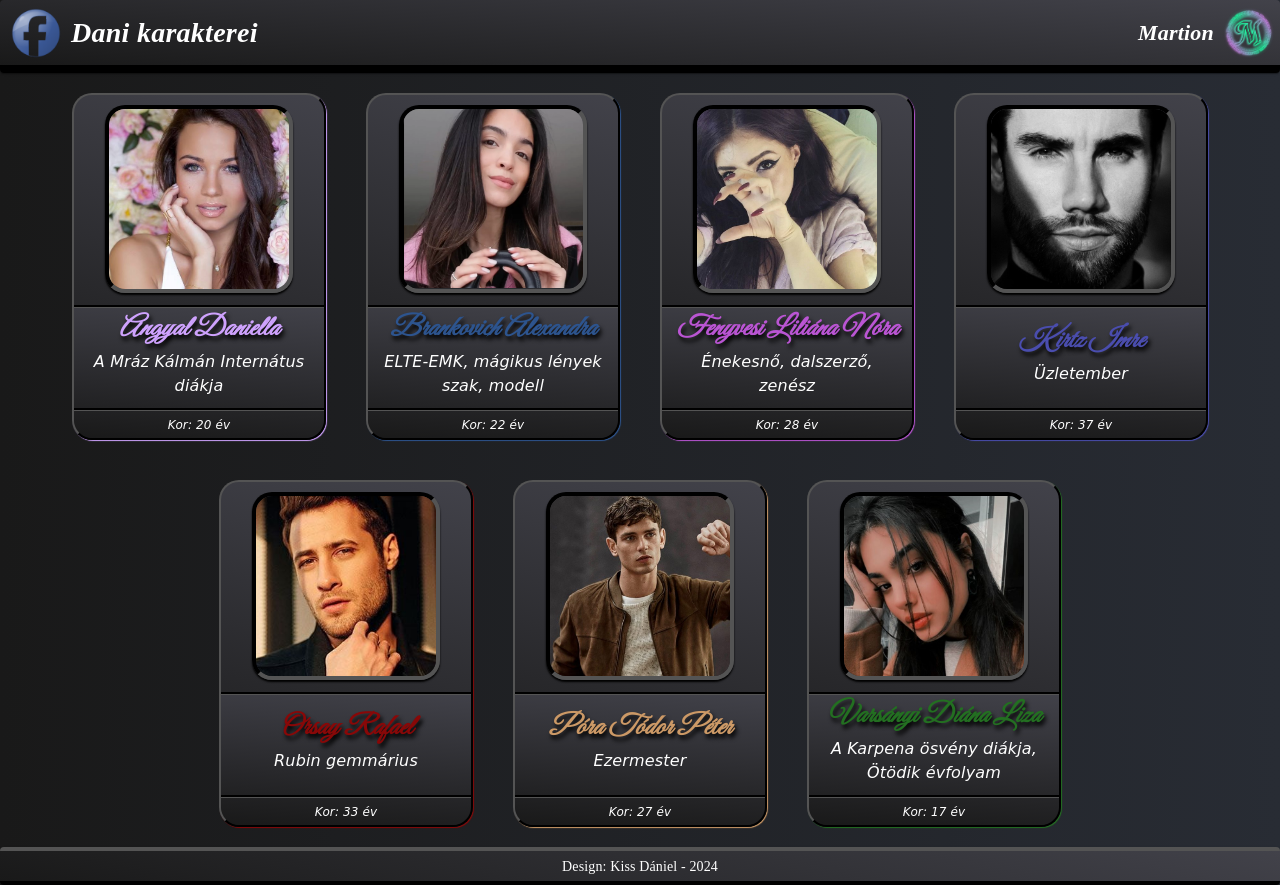
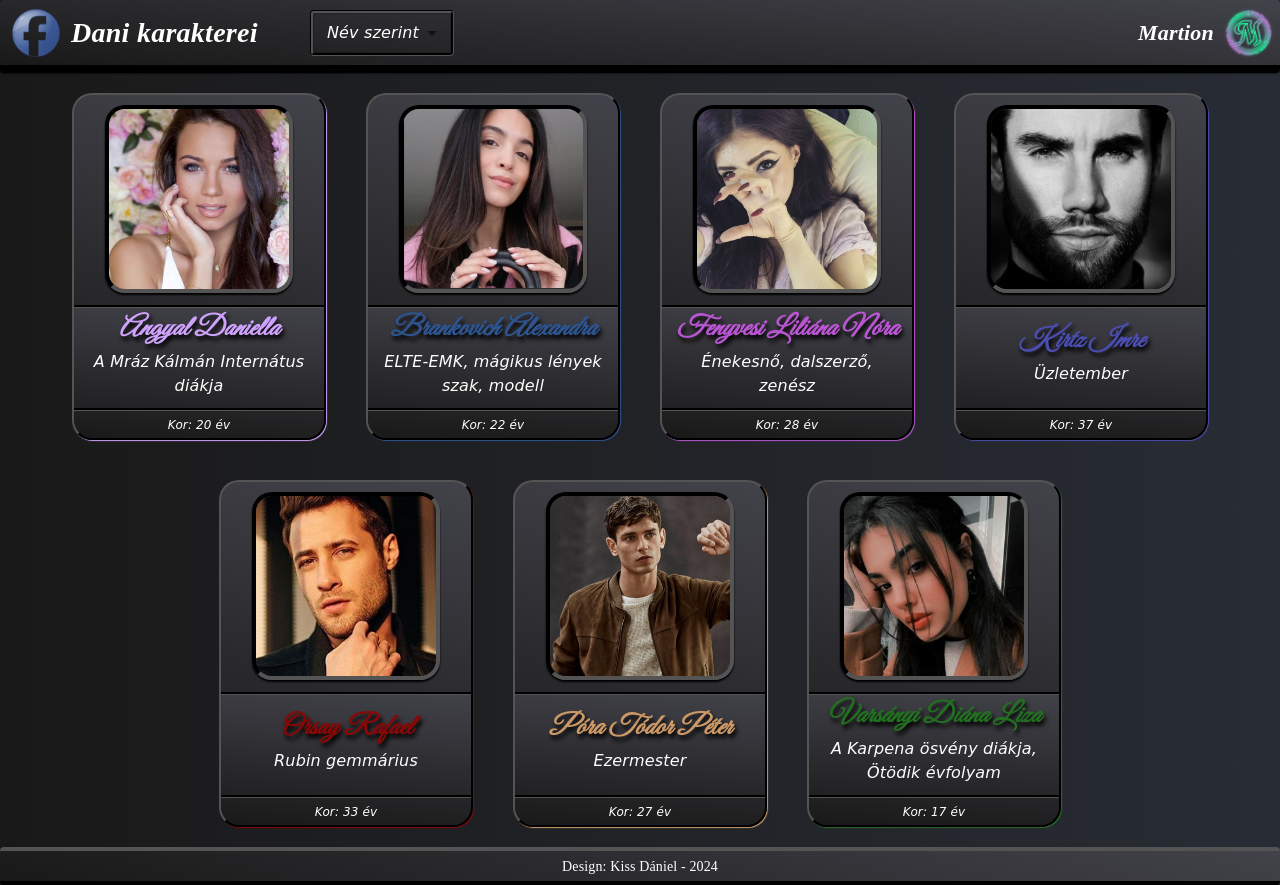
Before and after one commit to DanielWiera/DaniCharactersMartion, a React (Create React App) app: page / in a window 1280 px wide. Built offline with nearby package versions, Linux system fonts and the light colour scheme.

Commit message:
Add files via upload

```diff
--- a/src/App.js
+++ b/src/App.js
@@ -1,7 +1,11 @@
 import { Characters, Header, Footer } from './components';
 import './App.css';
+import { useState } from 'react';
 
 const App = () => {
+  const orders = ["Név", "Kor"];
+  const [currentOrder, setCurrentOrder] = useState(orders[0]);
+
   return (
     <>
       <div
@@ -9,8 +13,12 @@ const App = () => {
           minHeight: "calc(100vh - 58px)"
         }}
       >
-        <Header />
-        <Characters />
+        <Header
+          orders={orders}
+          currentOrder={currentOrder}
+          setOrder={setCurrentOrder}
+        />
+        <Characters order={currentOrder} />
       </div>
       <Footer />
     </>
--- a/src/components/characters/characterList.js
+++ b/src/components/characters/characterList.js
@@ -57,6 +57,14 @@ const characterList = [
     },
 ]
 
-export const getCharacters = () => {
-    return characterList.sort((a,b) => a.name >= b.name ? 1 : -1)
+export const getCharacters = (order) => {
+    switch (order) {
+        case "Név":
+            return characterList.sort((a, b) => a.name >= b.name ? 1 : -1);
+        case "Kor":
+            return characterList.sort((a,b) => new Date(a.birthday) <= new Date(b.birthday) ? 1 : -1)
+        default:
+            return characterList.sort((a, b) => a.name >= b.name ? 1 : -1);
+    }
+
 }
--- a/src/components/characters/index.jsx
+++ b/src/components/characters/index.jsx
@@ -2,12 +2,14 @@ import Grid from '@mui/material/Grid';
 import Character from '../character-card';
 import { getCharacters } from './characterList';
 
-export const Characters = () => {
-    const characters = getCharacters();
+export const Characters = ({order}) => {
+    const characters = getCharacters(order);
+
     return (
         <Grid container spacing={5} justifyContent="center">
-            {characters.map((character) =>
+            {characters.map((character, idx) =>
                 <Character
+                    key={idx}
                     name={character.name}
                     title={character.title}
                     birthday={character.birthday}
--- a/src/components/header/index.jsx
+++ b/src/components/header/index.jsx
@@ -2,10 +2,18 @@ import Paper from '@mui/material/Paper';
 import Typography from '@mui/material/Typography';
 import Box from '@mui/material/Box';
 import Link from '@mui/material/Link';
+import Select from '@mui/material/Select';
+import MenuItem from '@mui/material/MenuItem';
+import Toolbar from '@mui/material/Toolbar';
 
-export const Header = () => {
+export const Header = ({ orders, currentOrder, setOrder }) => {
     const martionURL = "http://martion.alomvilag.hu/"
     const facebookURL = "https://www.facebook.com/daniel.k.kiss.7/"
+
+    const changeOrder = (e) => {
+        setOrder(e.target.value);
+        console.log(e.target.value)
+    }
 
     return (
         <Paper
@@ -28,7 +36,7 @@ export const Header = () => {
                 }}
             >
                 <Box
-                    style={{ width: "50%", display: "flex" }}
+                    style={{ width: "50%", display: "flex", minWidth: "440px" }}
                 >
                     <Link
                         href={facebookURL}
@@ -41,7 +49,7 @@ export const Header = () => {
                             textAlign: "right",
                             color: "white",
                             display: "flex",
-                            minWidth: "400px"
+                            minWidth: "275px"
                         }}
                     >
                         <img src="images/facebooklogo.png"
@@ -65,6 +73,26 @@ export const Header = () => {
                             Dani karakterei
                         </Typography>
                     </Link>
+                    <Toolbar title="Sorrend">
+                        <Select
+                            style={{
+                                color: "white",
+                                marginTop: "auto",
+                                marginBottom: "auto",
+                                border: "3px groove black",
+                                fontFamily: "Comic Sans MS",
+                                fontStyle: "italic",
+                                marginRight: "10px"
+                            }}
+                            size="small"
+                            value={currentOrder}
+                            onChange={changeOrder}
+                        >
+                            {orders.map((order, idx) =>
+                                <MenuItem key={idx} value={order}>{order} szerint</MenuItem>
+                            )}
+                        </Select>
+                    </Toolbar>
                 </Box>
                 <Box
                     style={{
```
